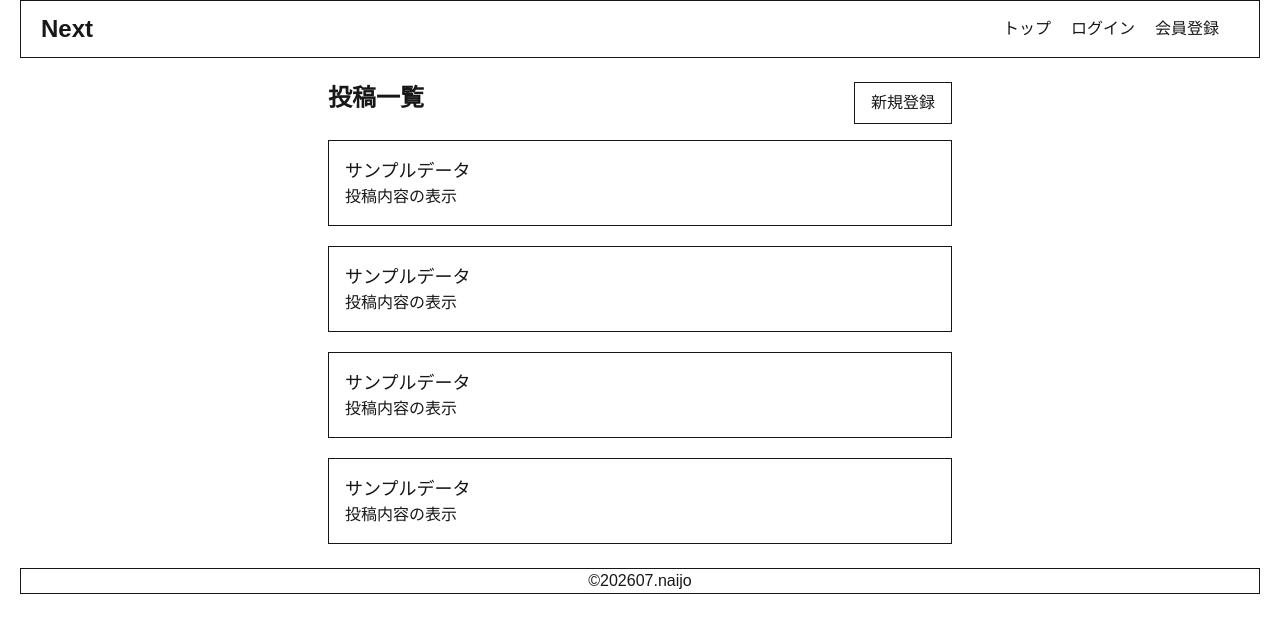
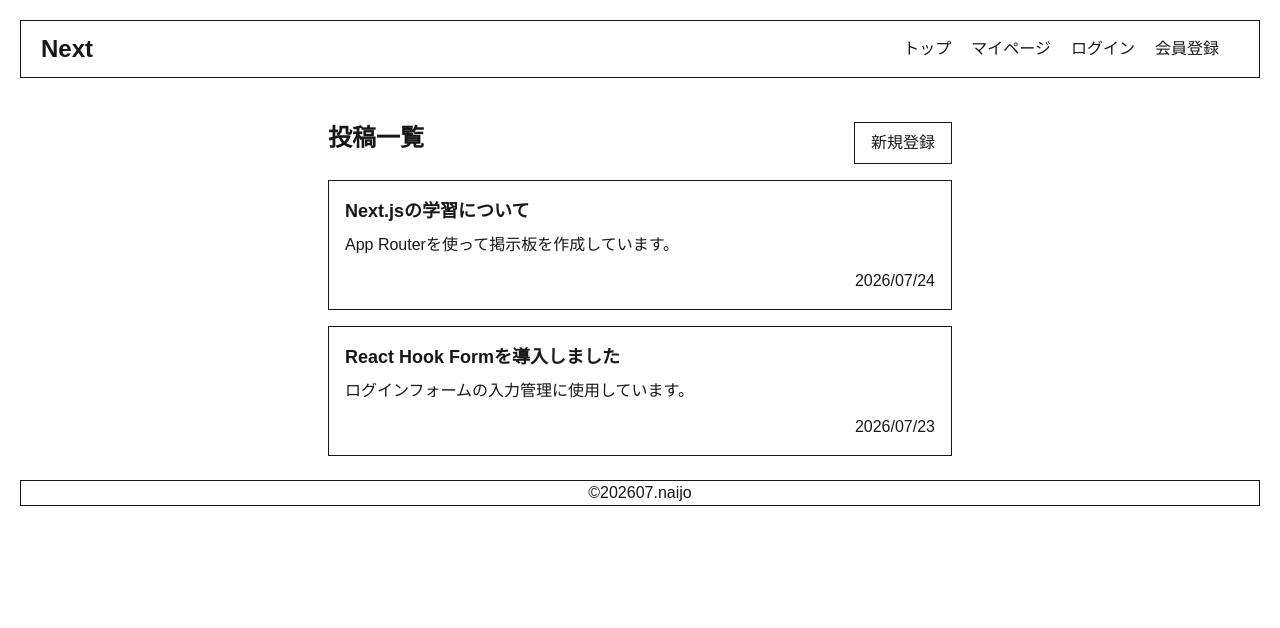
Before and after one commit to ryosuke3250/Next.js2026-07, a Next.js app: page /posts in a window 1280 px wide. Shown: the top 628 px of the page. Built offline with nearby package versions, Linux system fonts and the light colour scheme.

Commit message:
マイページの画面を追加

```diff
--- /dev/null
+++ b/src/app/(main)/mypage/edit/page.tsx
@@ -0,0 +1,9 @@
+import Link from "next/link";
+
+export default function EditMyPage() {
+  return (
+    <main className="mx-auto w-full p-6">
+      <Link href="../mypage" className="border">戻る</Link>
+    </main>
+  );
+}
--- /dev/null
+++ b/src/app/(main)/mypage/page.tsx
@@ -0,0 +1,37 @@
+import Link from "next/link";
+
+export default function MyPage() {
+ return (
+    <main className="mx-auto w-full max-w-2xl p-6">
+      <div className="mb-6 flex items-center justify-between">
+        <h1 className="text-2xl font-bold">マイページ</h1>
+
+        <Link
+          href="/mypage/edit"
+          className="border px-4 py-2 "
+        >
+          編集
+        </Link>
+      </div>
+
+      <div className="space-y-5 border p-6 ">
+        <div>
+          <p>名前</p>
+          <p className="mt-1 font-medium">内城諒祐</p>
+        </div>
+
+        <div>
+          <p>メールアドレス</p>
+          <p className="mt-1 font-medium">aaaaa@example.com</p>
+        </div>
+
+        <div>
+          <p>自己紹介</p>
+          <p className="mt-1 leading-7">
+            テキストテキストテキストテキストテキストテキストテキストテキストテキストテキスト。
+          </p>
+        </div>
+      </div>
+    </main>
+  );
+}
--- a/src/app/(main)/posts/page.tsx
+++ b/src/app/(main)/posts/page.tsx
@@ -1,3 +1,4 @@
+import { posts } from "@/src/features/posts/data/posts"
 import Link from "next/link"
 export default function PostsPage(){
   return(
@@ -11,24 +12,20 @@ export default function PostsPage(){
           新規登録
         </Link>
       </div>
-      <div className="space-y-5">
-        <div className="border p-4 ">
-          <h2 className="text-lg">サンプルデータ</h2>
-          <p>投稿内容の表示</p>
-        </div>
-        <div className="border p-4 ">
-          <h2 className="text-lg">サンプルデータ</h2>
-          <p>投稿内容の表示</p>
-        </div>
-        <div className="border p-4 ">
-          <h2 className="text-lg">サンプルデータ</h2>
-          <p>投稿内容の表示</p>
-        </div>
-        <div className="border p-4 ">
-          <h2 className="text-lg">サンプルデータ</h2>
-          <p>投稿内容の表示</p>
-        </div>
+       <div className="space-y-4">
+        {posts.map((post) => (
+          <article
+            key={post.id}
+            className="border p-4"
+          >
+             <h2 className="text-lg font-bold">{post.title}</h2>
+            <p className="mt-2 ">{post.content}</p>
 
+            <p className="mt-3 text-right">
+              {post.createdAt}
+            </p>
+          </article>
+        ))}
       </div>
     </main>
   )
--- a/src/common/components/layouts/Header.tsx
+++ b/src/common/components/layouts/Header.tsx
@@ -2,12 +2,13 @@ import Link from "next/link";
 
 export default function Header() {
   return(
-    <header className="flex items-center justify-between mx-5 py-3 border">
+    <header className="flex items-center justify-between m-5 py-3 border">
       <Link href="/" className="px-5 text-2xl font-bold">
         Next
       </Link>
       <nav className="px-5">
         <Link href="/posts" className="pr-5 ">トップ</Link>
+        <Link href="/mypage" className="pr-5">マイページ</Link>
         <Link href="/login" className="pr-5">ログイン</Link>
         <Link href="/" className="pr-5">会員登録</Link>
       </nav>
--- /dev/null
+++ b/src/features/posts/data/posts.ts
@@ -0,0 +1,16 @@
+import type { Post } from "../types/post";
+
+export const posts: Post[] = [
+  {
+    id: 1,
+    title: "Next.jsの学習について",
+    content: "App Routerを使って掲示板を作成しています。",
+    createdAt: "2026/07/24",
+  },
+  {
+    id: 2,
+    title: "React Hook Formを導入しました",
+    content: "ログインフォームの入力管理に使用しています。",
+    createdAt: "2026/07/23",
+  },
+];
--- /dev/null
+++ b/src/features/posts/types/post.ts
@@ -0,0 +1,6 @@
+export type Post = {
+  id: number;
+  title: string;
+  content: string;
+  createdAt: string;
+}
```
Also changed, not shown: src/app/(main)/posts/[id]/page.tsx (added).
